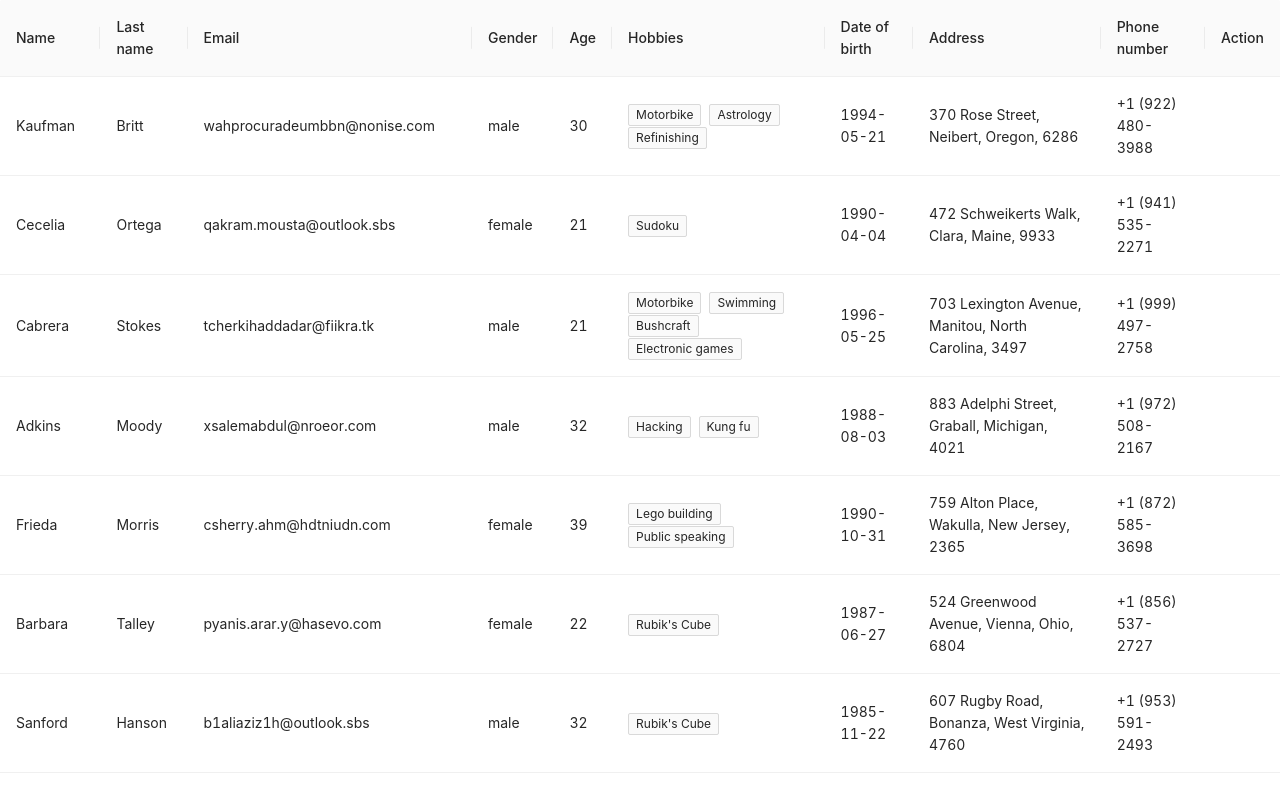
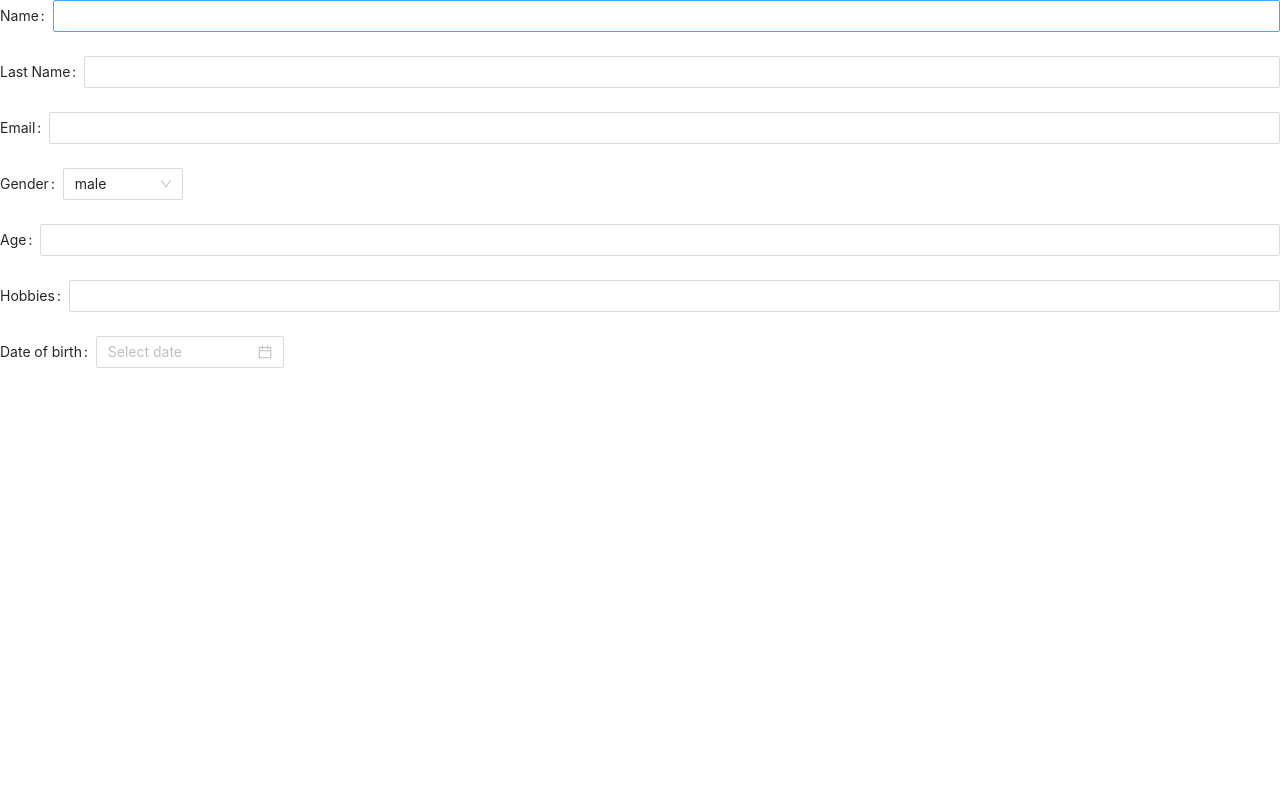
Before and after one commit to aniasgit/admin-users, a React (Create React App) app: page /userid in a window 1280 px wide. Shown: the top 791 px of the page. Built offline with nearby package versions, Linux system fonts and the light colour scheme.

Commit message:
UsersContext, Components, basic routing

```diff
--- a/package.json
+++ b/package.json
@@ -13,6 +13,7 @@
     "antd": "^4.17.2",
     "react": "^17.0.2",
     "react-dom": "^17.0.2",
+    "react-router-dom": "^6.0.2",
     "react-scripts": "^4.0.3",
     "typescript": "^4.5.2",
     "web-vitals": "^1.1.2"
--- a/src/App.tsx
+++ b/src/App.tsx
@@ -1,105 +1,20 @@
-import {Table, Tag} from 'antd';
-import {useEffect, useState} from  'react';
-import {getUsers} from './services/UsersService';
-import type {User} from './services/UsersService';
-import {getHobbies} from './services/HobbiesService';
-import type {Hobby} from './services/HobbiesService';
+import UsersTable from './components/UsersTable';
+import UserForm from './components/UserForm';
+import {UsersProvider} from './context/UsersContext';
+import {Routes, Route} from 'react-router-dom';
 
 function App() {
-  const [usersData, setUsersData] = useState<User[]>([]);
-  const [hobbyMap, setHobbyMap] = useState<Hobby[]>([]);
-
-  useEffect(() => {
-    getUsers()
-      .then(setUsersData)
-      .catch((err) => {
-        console.log(err)
-      })
-  }, []);
-
-  useEffect(() => {
-    getHobbies()
-      .then(setHobbyMap)
-      .catch((err) => {
-        console.log(err)
-      })
-  }, []);
-
-  const columns = [
-    {
-      key: '1',
-      title: 'Name',
-      dataIndex: 'name'
-    },
-    {
-      key: '2',
-      title: 'Last name',
-      dataIndex: 'lastName'
-    },
-    {
-      key: '3',
-      title: 'Email',
-      dataIndex: 'email'
-    },
-    {
-      key: '4',
-      title: 'Gender',
-      dataIndex: 'gender'
-    },
-    {
-      key: '5',
-      title: 'Age',
-      dataIndex: 'age'
-    },
-    {
-      key: '6',
-      title: 'Hobbies',
-      dataIndex: 'hobbies',
-      render: (hobbies: any) => (
-        <>
-          {hobbies.map((hobby: string) => {
-            let text:string;
-            const found = hobbyMap.find(elem => elem.id === hobby);
-            if (found !== undefined){
-              text = found.name;
-            }
-            else {
-              text = 'not exist';
-            }
-            return (
-              <Tag  key={hobby}>
-                {text}
-              </Tag>
-            );
-          })}
-        </>
-      )
-    },
-    {
-      key: '7',
-      title: 'Date of birth',
-      dataIndex: 'dateOfBirth'
-    },
-    {
-      key: '8',
-      title: 'Address',
-      dataIndex: 'address'
-    },
-    {
-      key: '9',
-      title: 'Phone number',
-      dataIndex: 'phoneNumber'
-    },
-    {
-      key: '10',
-      title: 'Action'
-    }
-  ]
 
   return (
-    <div className="App">
-      <Table columns = {columns} dataSource = {usersData}></Table>
-    </div>
+    <UsersProvider>
+      <div className="App">
+      <Routes>
+        <Route path="/" element={<UsersTable/>}/>
+        <Route path="/userid" element={<UserForm/>}/>
+
+      </Routes>
+      </div>
+    </UsersProvider>
   );
 }
 
--- /dev/null
+++ b/src/components/UserForm.tsx
@@ -0,0 +1,54 @@
+import {Form, Input, Select, DatePicker} from 'antd';
+import {UsersContext} from '../context/UsersContext';
+import type {UserContextType} from '../context/UsersContext';
+import {useContext} from  'react';
+
+function UserForm() {
+
+    const {Option} = Select;
+
+    const {hobbyMap} = useContext<UserContextType>(UsersContext);
+
+    let children = [];
+    for (let i:number=0; i<hobbyMap.length ; i++) {
+        children.push(<Option value={hobbyMap[i].name}>{hobbyMap[i].name}</Option>);
+    }
+
+    console.log(hobbyMap);
+
+
+    return (
+        <Form>
+            <Form.Item name="name" label="Name">
+                <Input/>
+            </Form.Item>
+            <Form.Item name="lastName" label="Last Name">
+                <Input/>
+            </Form.Item>
+            <Form.Item name="email" label="Email">
+                <Input/>
+            </Form.Item>
+            <Form.Item name="gender" label="Gender">
+                <Select defaultValue="male" style={{ width: 120 }} /*onChange={}*/>
+                <Option value="male">male</Option>
+                <Option value="female">female</Option>
+                </Select>
+            </Form.Item>
+            <Form.Item name="age" label="Age">
+                <Input/>
+            </Form.Item>
+            <Form.Item name="hobbies" label="Hobbies">
+                <Select mode="multiple">
+                    {children}
+                </Select>
+            </Form.Item>
+            <Form.Item name="dateOfBirth" label="Date of birth">
+                <DatePicker></DatePicker>
+            </Form.Item>
+
+        </Form>
+
+    );
+}
+
+export default UserForm;
--- /dev/null
+++ b/src/components/UsersTable.tsx
@@ -0,0 +1,100 @@
+import {Table, Tag, Button} from 'antd';
+import {useContext} from  'react';
+import {UsersContext} from '../context/UsersContext';
+import type {UserContextType} from '../context/UsersContext';
+import {DeleteOutlined, FormOutlined} from '@ant-design/icons';
+import {Link} from 'react-router-dom';
+
+function UsersTable() {
+
+    const {usersData, hobbyMap} = useContext<UserContextType>(UsersContext);
+
+    const columns = [
+      {
+        key: '1',
+        title: 'Name',
+        dataIndex: 'name'
+      },
+      {
+        key: '2',
+        title: 'Last name',
+        dataIndex: 'lastName'
+      },
+      {
+        key: '3',
+        title: 'Email',
+        dataIndex: 'email'
+      },
+      {
+        key: '4',
+        title: 'Gender',
+        dataIndex: 'gender'
+      },
+      {
+        key: '5',
+        title: 'Age',
+        dataIndex: 'age'
+      },
+      {
+        key: '6',
+        title: 'Hobbies',
+        dataIndex: 'hobbies',
+        render: (hobbies: any) => (
+          <>
+            {hobbies.map((hobby: string) => {
+              let text:string;
+              const found = hobbyMap.find(elem => elem.id === hobby);
+              if (found !== undefined){
+                text = found.name;
+              }
+              else {
+                text = 'not exist';
+              }
+              return (
+                <Tag  key={hobby}>
+                  {text}
+                </Tag>
+              );
+            })}
+          </>
+        )
+      },
+      {
+        key: '7',
+        title: 'Date of birth',
+        dataIndex: 'dateOfBirth'
+      },
+      {
+        key: '8',
+        title: 'Address',
+        dataIndex: 'address'
+      },
+      {
+        key: '9',
+        title: 'Phone number',
+        dataIndex: 'phoneNumber'
+      },
+      {
+        key: '10',
+        title: 'Action',
+        render: () => {
+            return (
+            <>
+            <Link to='/userid'>
+            <Button type="primary"  icon={<FormOutlined/>} size='small' block>
+                Details
+            </Button>
+            </Link>
+            <Button  icon={<DeleteOutlined />} size='small' block>
+                Delete
+            </Button>
+            </>
+            );
+        }
+      }
+    ]
+
+    return <Table columns = {columns} dataSource = {usersData}></Table>
+}
+
+export default UsersTable;
--- /dev/null
+++ b/src/context/UsersContext.tsx
@@ -0,0 +1,45 @@
+import { createContext, useEffect, useState} from "react";
+import {getUsers} from '../services/UsersService';
+import type {User} from '../services/UsersService';
+import {getHobbies} from '../services/HobbiesService';
+import type {Hobby} from '../services/HobbiesService';
+
+export type UserContextType = {
+    usersData: User[],
+    hobbyMap: Hobby[]
+}
+
+export const UsersContext = createContext<UserContextType>(undefined!);
+
+export const UsersProvider = (props: any) => {
+
+    const [usersData, setUsersData] = useState<User[]>([]);
+    const [hobbyMap, setHobbyMap] = useState<Hobby[]>([]);
+
+    useEffect(() => {
+    getUsers()
+        .then(setUsersData)
+        .catch((err) => {
+            console.log(err)
+        })
+    }, []);
+
+    useEffect(() => {
+    getHobbies()
+        .then(setHobbyMap)
+        .catch((err) => {
+            console.log(err)
+        })
+    }, []);
+
+    let context: UserContextType= {
+        usersData,
+        hobbyMap
+    }
+
+    return (
+        <UsersContext.Provider value = {context}>
+            {props.children}
+        </UsersContext.Provider>
+    );
+}
--- a/src/index.tsx
+++ b/src/index.tsx
@@ -2,10 +2,13 @@ import React from 'react';
 import ReactDOM from 'react-dom';
 import App from './App';
 import 'antd/dist/antd.css';
+import {BrowserRouter} from 'react-router-dom'
 
 ReactDOM.render(
   <React.StrictMode>
-    <App />
+    <BrowserRouter>
+      <App />
+    </BrowserRouter>
   </React.StrictMode>,
   document.getElementById('root')
 );
```
Also changed, not shown: 1 other file (tests, documents, lock files or other folders).
